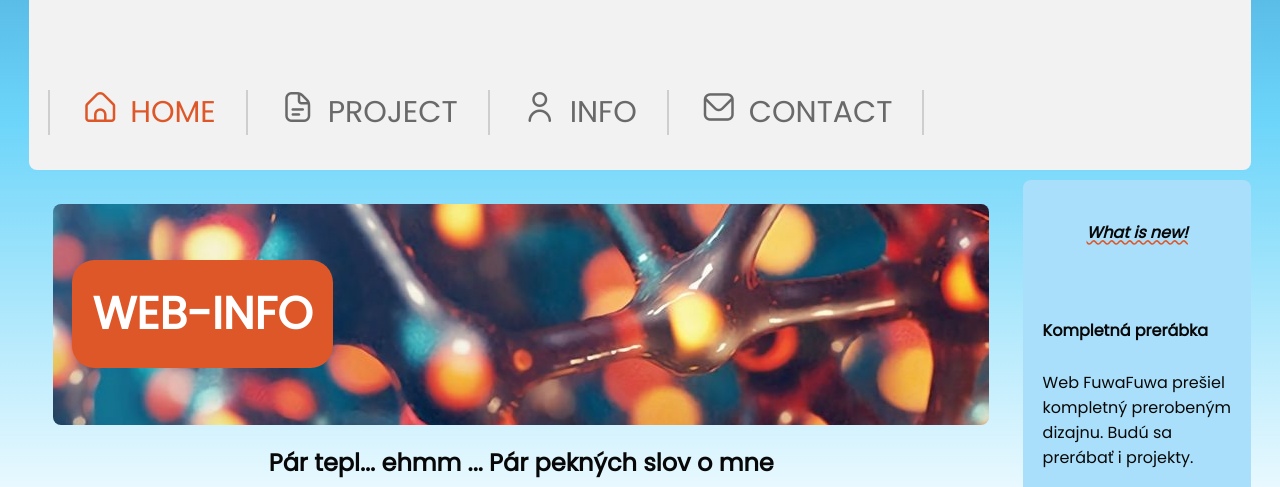
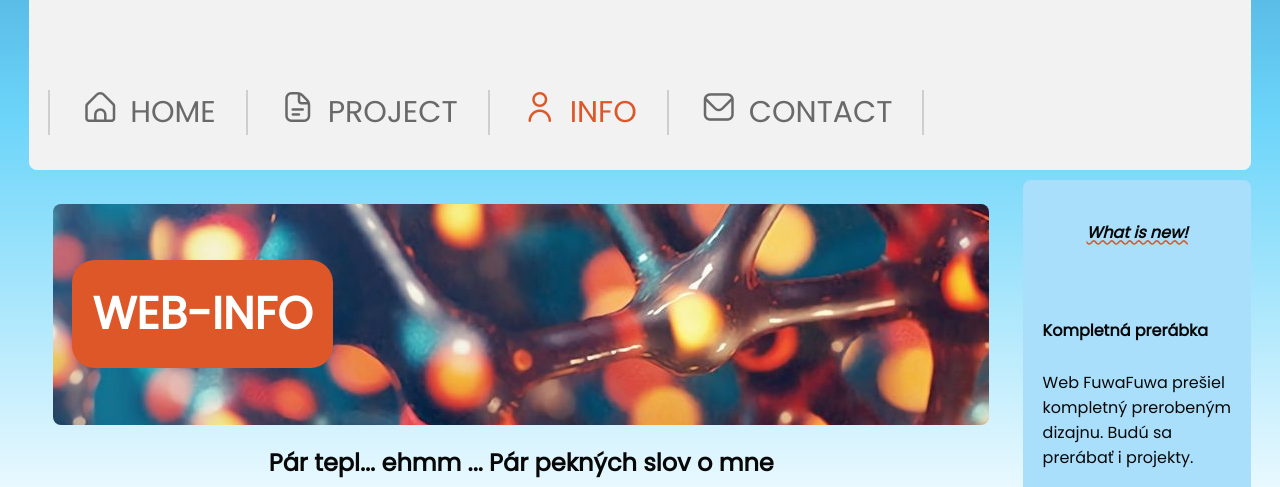
Before and after one commit to Fungafufu/FuwaFuwa, a plain HTML site: page info.html in a window 1280 px wide. Shown: the part 310-797 px from the top of the page. Drawn offline with nearby package versions, Linux system fonts and the light colour scheme.

Commit message:
Update info.html

```diff
--- a/info.html
+++ b/info.html
@@ -39,9 +39,9 @@
                     <h1 class="logo">Fuwa<span>Fuwa</span><i class="fi fi-brands-atom"></i></h1>
                     <div class="navigation">
                         <ul>
-                            <li class="selected"><a href="index.html"><i class="fi fi-rr-home"></i>Home</a></li>
+                            <li><a href="index.html"><i class="fi fi-rr-home"></i>Home</a></li>
                             <li><a href="project.html"><i class="fi fi-rr-document"></i>Project</a></li>
-                            <li><a href="info.html"><i class="fi fi-rr-user"></i>Info</a></li>
+                            <li class="selected"><a href="info.html"><i class="fi fi-rr-user"></i>Info</a></li>
                             <li><a href="contact.html"><i class="fi fi-rr-envelope"></i>Contact</a></li>
                         </ul>
                     </div>
```
